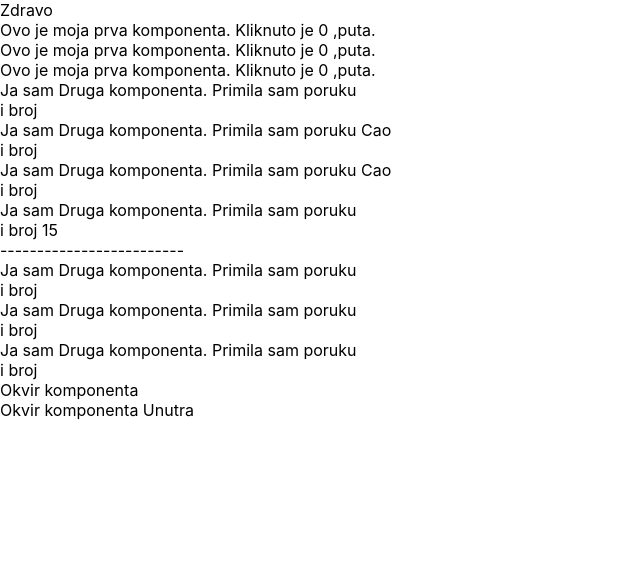
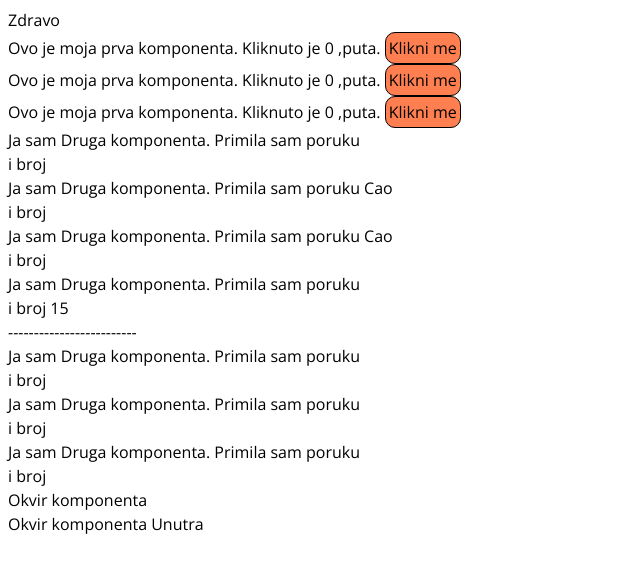
Before and after one commit to sinisamali/prvi-react, a React (Create React App) app: page / in a window 1280 px wide. Shown: the top 572 px of the page, without its empty margins (0-640 px from the left). Built offline with nearby package versions, Linux system fonts and the light colour scheme.

Commit message:
Univerzalna komponenta button i callback funkcija

```diff
--- a/public/index.html
+++ b/public/index.html
@@ -25,6 +25,13 @@
       Learn how to configure a non-root public URL by running `npm run build`.
     -->
     <title>Sinisa React App</title>
+
+    <!--NASE IZMENE-->
+    <link rel="preconnect" href="https://fonts.gstatic.com">
+    <link href="https://fonts.googleapis.com/css2?family=Open+Sans:ital,wght@0,300;0,400;0,600;0,700;0,800;1,300;1,400;1,600;1,700;1,800&display=swap" rel="stylesheet">
+    <link rel="stylesheet" href="/static/style.css">
+    <!--KRAJ NASIH IZMENA-->
+
   </head>
   <body>
     <noscript>You need to enable JavaScript to run this app.</noscript>
--- /dev/null
+++ b/public/static/style.css
@@ -0,0 +1,16 @@
+html {
+  font-family: 'Open Sans', sans-serif;
+  font-size: 16px;
+  font-weight: 400;
+  line-height: 1.5;
+}
+
+
+.btn {
+  display: inline-block;
+  padding: 3px;
+  background-color: coral;
+  border: 1px solid black;
+  text-align: center;
+  border-radius: 10px;
+}
--- /dev/null
+++ b/src/components/Btn.js
@@ -0,0 +1,13 @@
+import React from 'react';
+
+
+const Btn = (props) => {
+  return (
+    <div
+      className="btn"
+      onClick={props.handleClick}
+    >{props.title}</div>
+  );
+}
+
+export default Btn;
--- a/src/components/PrvaKomponenta.js
+++ b/src/components/PrvaKomponenta.js
@@ -1,4 +1,5 @@
 import React, { useState } from 'react';
+import Btn from './Btn';
 
 
 const PrvaKomponenta = (props) => {
@@ -15,7 +16,10 @@ const PrvaKomponenta = (props) => {
 
   return (
 
-    <div onClick={handleClick}>Ovo je moja prva komponenta. Kliknuto je {brojac} ,puta.</div>
+    <div>Ovo je moja prva komponenta. Kliknuto je {brojac} ,puta. <Btn
+      title="Klikni me"
+      handleClick={handleClick}
+    /></div>
 
   );
 }
--- a/src/index.css
+++ /dev/null
@@ -1,13 +0,0 @@
-body {
-  margin: 0;
-  font-family: -apple-system, BlinkMacSystemFont, 'Segoe UI', 'Roboto', 'Oxygen',
-    'Ubuntu', 'Cantarell', 'Fira Sans', 'Droid Sans', 'Helvetica Neue',
-    sans-serif;
-  -webkit-font-smoothing: antialiased;
-  -moz-osx-font-smoothing: grayscale;
-}
-
-code {
-  font-family: source-code-pro, Menlo, Monaco, Consolas, 'Courier New',
-    monospace;
-}
--- a/src/index.js
+++ b/src/index.js
@@ -1,6 +1,6 @@
 import React from 'react';
 import ReactDOM from 'react-dom';
-import './index.css';
+// import './index.css';
 import App from './components/App';
 import reportWebVitals from './reportWebVitals';
 import store from './redux/store.js';
```
Also changed, not shown: 1 other file (tests, documents, lock files or other folders).
